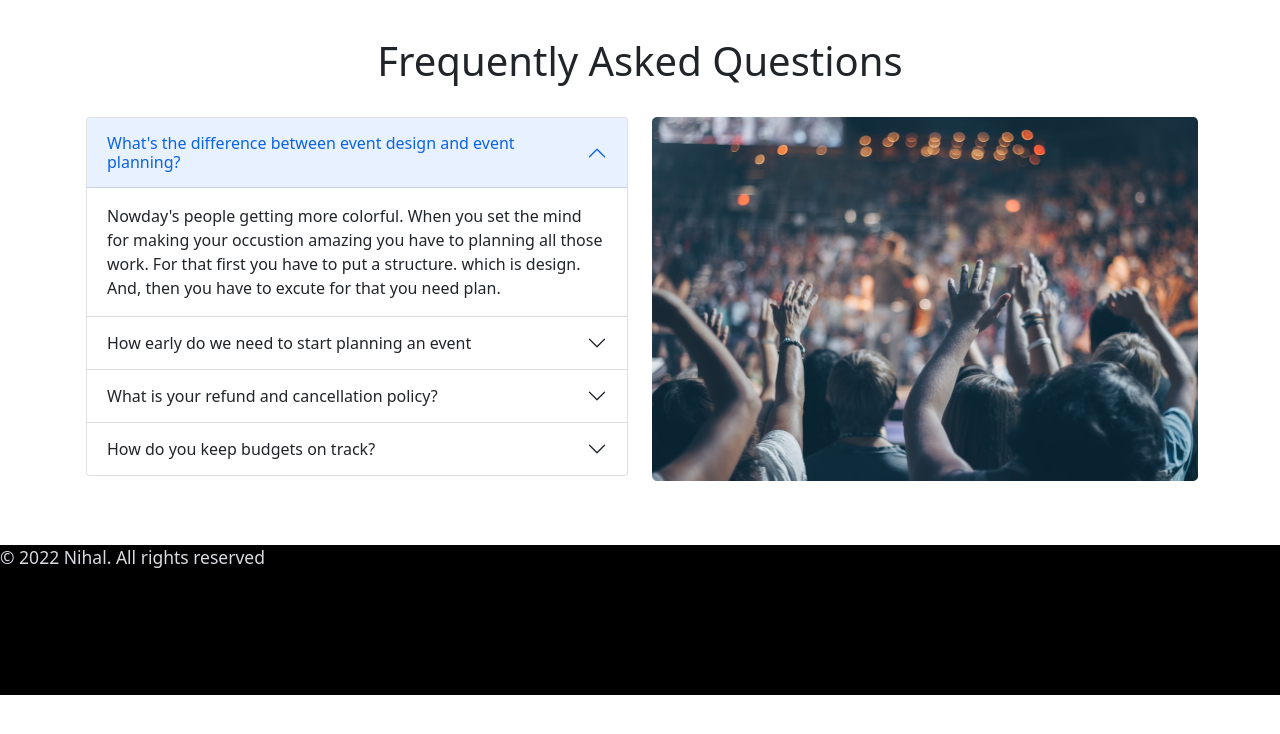
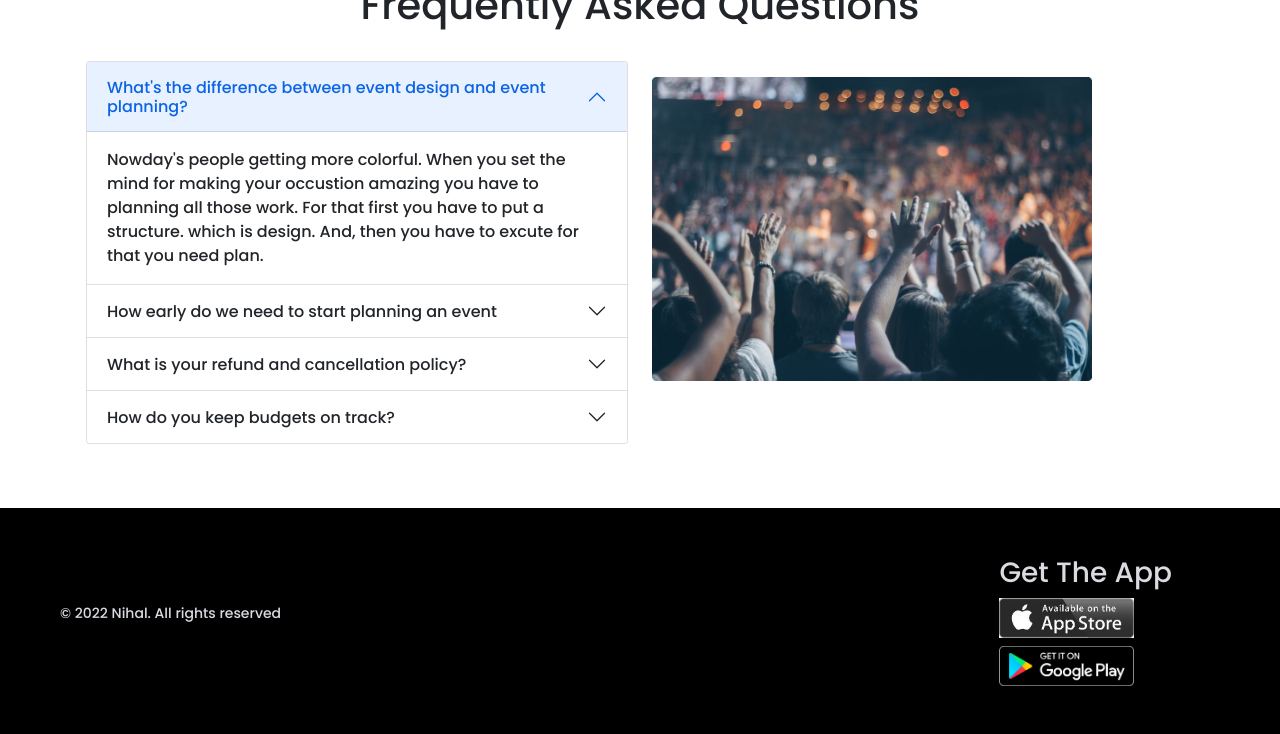
Before and after one commit to Md-Nihal/conventation-center, a plain HTML site: page index.html in a window 1280 px wide. Shown: the part 2656-3390 px from the top of the page. Before the commit the page ends 3351 px from the top, so only its background shows below. Drawn offline with Linux system fonts and the light colour scheme.

Commit message:
Total done

```diff
--- a/index.html
+++ b/index.html
@@ -5,11 +5,19 @@
     <meta http-equiv="X-UA-Compatible" content="IE=edge">
     <meta name="viewport" content="width=device-width, initial-scale=1.0">
     <title>White Hall</title>
+    <!-- bootstrap  -->
+
     <link rel="stylesheet" href="css/bootstrap.min.css">
+
+<!-- Font Family  -->
+    <link rel="preconnect" href="https://fonts.googleapis.com">
+<link rel="preconnect" href="https://fonts.gstatic.com" crossorigin>
+<link href="https://fonts.googleapis.com/css2?family=Poppins:wght@500&display=swap" rel="stylesheet">
+
     <!-- font awesome -->
     <script src="https://kit.fontawesome.com/c0270d5a2f.js" crossorigin="anonymous"></script>
 </head>
-<body>
+<body style="font-family: 'Poppins', sans-serif;">
     <header>
         <!-- navigation Bar -->
         <nav class="navbar navbar-expand-lg navbar-light bg-light">
@@ -93,10 +101,9 @@
     <div class="container mt-5 pt-5">
         <div class="row">
             <div  class="col-12 col-lg-6">
-                <img src="images/wedding.png" width="546px" height="364px" alt="">
+                <img src="images/wedding.png" width="490px" height="308px" alt="">
             </div>
             <div class="col-12 col-lg-6">
-
                 <h2>Every moment is precious</h2>
                 <p>
                     The White Hall Convention Center is dedicated to the highest quality of Service delivered with a sense of warmth, friendliness, individual pride, by a commitment in delivering par excellence through innovative and personalized customer service with a sense of pride, integrity and team work hospitality.
@@ -234,7 +241,7 @@ FINII / ZARDA...more</p>
            </div>
        </div>
    </div>
-   <!-- Accordian -->
+   <!-- Frequently asked questions -->
 <div class="container mt-4 mb-5 p-3">
     <h1 class="text-center pb-4">Frequently Asked Questions</h1>
    <div class="row">
@@ -290,21 +297,37 @@ FINII / ZARDA...more</p>
             </div>
           </div>
     </div>
-      <div class="col-12 col-md-12 col-lg-6">
-          <img src="images/people.png" width="546px" height="364px" alt="">
+      <div class="col-12 col-md-12 col-lg-6 mt-3">
+          <img src="images/people.png" width="440px" height="304px" alt="">
       </div>
    </div>
 </div>
 </main>
 <!-- Footer  -->
+
 <footer>
-    <div class="row bg-black" style="color: #D9DBE1;height: 150px;">
-<h5 ><small>© 2022 Nihal. All rights reserved</small></h5>
+    <div class="container-fluid mx-auto bg-black">
+        <div class="d-flex justify-content-between ">
+           <div class="d-flex justify-content-center align-items-center ms-5">
+            <p style="color: #D9DBE1;"><small>© 2022 Nihal. All rights reserved</small></p>
+           </div>
+            <div class="flex flex-col gap-3 p-5 me-5" style="color: #D9DBE1;">
+                <div>
+                    <h3>Get The App</h3>
+                </div>
+                <div  class="mt-2">
+                    <a href="">
+                        <img src="images/app-store.jpg" alt="" width="135px" height="40px">
+                    </a>
+                </div>
+                <div class="mt-2" >
+                    <a href="">
+                        <img src="images/play store.png" alt="" width="135px" height="40px">
+                    </a>
+                </div>
+            </div>
+        </div>
     </div>
-    <div class="div">
-
-    </div>
-
 </footer>
 <script>
     window.onload = (event) =>{
```
Also changed, not shown: images/app-store.jpg (added), images/play store.png (added).
